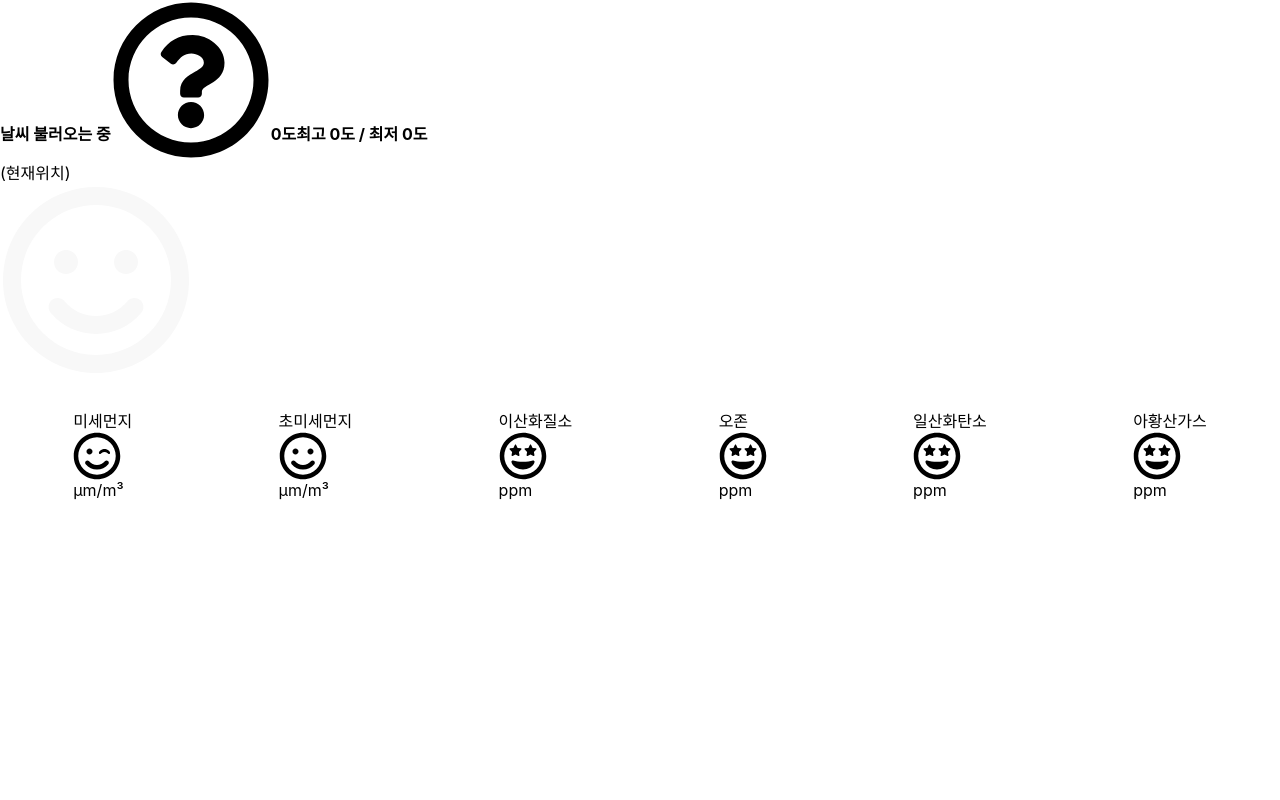
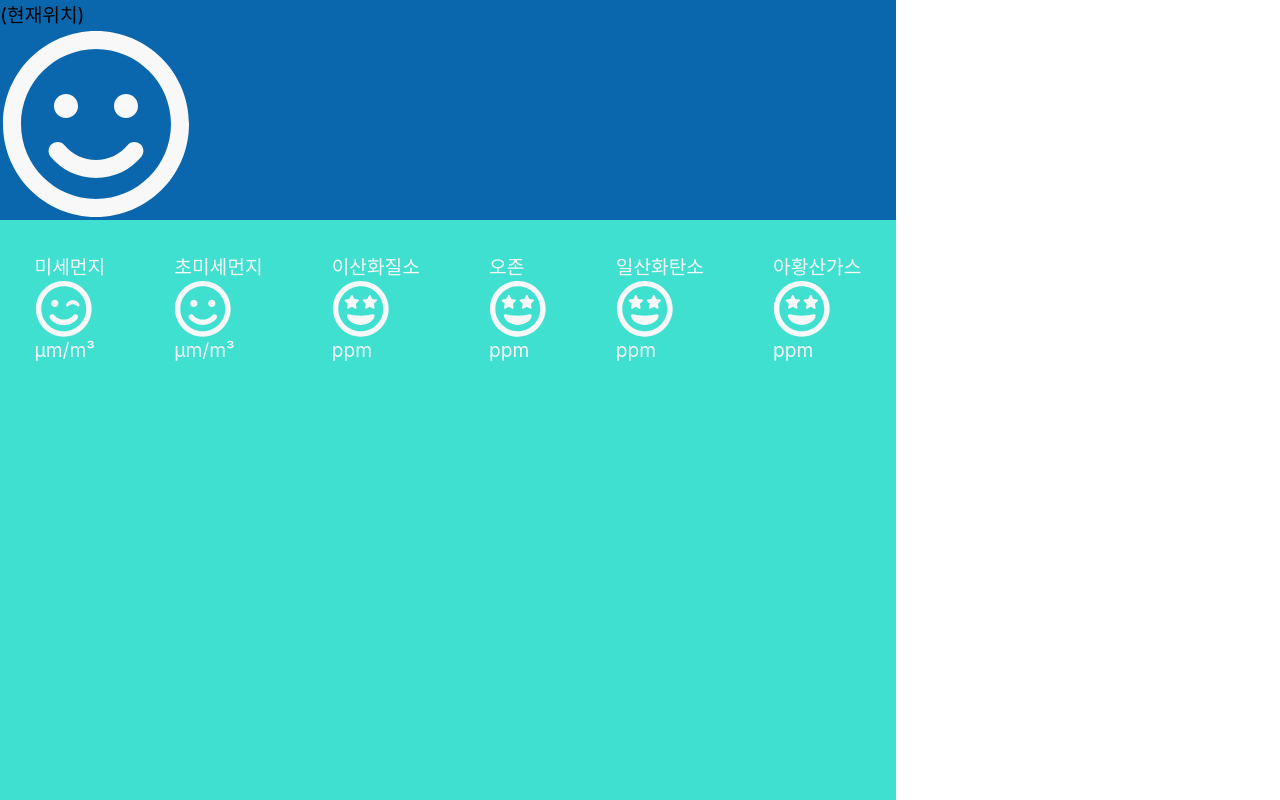
Before and after one commit to keemtj/project-misemise, a React (Create React App) app: page / in a window 1280 px wide. Built offline with nearby package versions, Linux system fonts and the light colour scheme; no server answers; the HTML template or start-up script is replaced by a standard one.

Commit message:
conf: css styling

```diff
--- a/src/App.js
+++ b/src/App.js
@@ -1,6 +1,6 @@
 import React from 'react';
 import { AppContextProvider } from './Context/AppContext';
-import Weather from './Pages/Weather';
+// import Weather from './Pages/Weather';
 import Dust from './Pages/Dust';
 // How to use fontawesome in react
 // import { faCheckSquare, faSpinner } from "@fortawesome/free-solid-svg-icons";
@@ -9,7 +9,7 @@ import Dust from './Pages/Dust';
 function App() {
   return (
     <AppContextProvider>
-      <Weather />
+      {/* <Weather /> */}
       <Dust />
     </AppContextProvider>
   );
--- a/src/Components/Organisms/MainDustState.js
+++ b/src/Components/Organisms/MainDustState.js
@@ -1,6 +1,7 @@
 import React, { useContext } from 'react';
 import { AppContext } from '../../Context/AppContext';
 import { Smile } from '../../Util/faIcon';
+import './style/MainDustState.css';
 
 const MainDustState = () => {
   const context = useContext(AppContext);
@@ -10,10 +11,8 @@ const MainDustState = () => {
   const localIndex = dustData.findIndex((d) => d.MSRSTE_NM === '성동구');
   const localDustPM10 = dustData[localIndex] ? dustLevel(dustData[localIndex].PM10) : '';
 
-  console.log(localDustPM10);
-
   return (
-    <div>
+    <div className="main-dust-state">
       <div>(현재위치)</div>
       <div>{addr}</div>
       <div>{dustData[localIndex] ? dustData[localIndex].MSRDT : ''}</div>
--- /dev/null
+++ b/src/Components/Organisms/style/MainDustState.css
@@ -0,0 +1,5 @@
+/* MainDustState */
+.main-dust-state {
+  background-color: #0a67ad;
+  color: black;
+}
--- a/src/Components/Organisms/style/organismStyleSample.css
+++ /dev/null
@@ -1 +0,0 @@
-/* organismStyleSample */
--- /dev/null
+++ b/src/Components/Templates/style/DustTemplate.css
@@ -0,0 +1 @@
+/* DustTemplate */
--- a/src/Components/Templates/style/templateStyleSample.css
+++ /dev/null
@@ -1 +0,0 @@
-/* templateStyleSample */
--- a/src/Pages/Dust.js
+++ b/src/Pages/Dust.js
@@ -1,6 +1,7 @@
 import React, { useContext } from 'react';
 import { AppContext } from '../Context/AppContext';
 import DustTemplate from '../Components/Templates/DustTemplate';
+import './style/Dust.css';
 
 const Dust = () => {
   const dustContext = useContext(AppContext);
@@ -9,7 +10,7 @@ const Dust = () => {
   console.log('[dustState]', dustState);
 
   return (
-    <div>
+    <div className="dust-page">
       <DustTemplate />
     </div>
   );
--- /dev/null
+++ b/src/Pages/style/Dust.css
@@ -0,0 +1,8 @@
+/* Dust */
+.dust-page {
+  background-color: #40e0d0;
+  width: 70vw;
+  height: 100vh;
+  color: #f8f8f8;
+  font-size: 1.2rem;
+}
--- a/src/Pages/style/pageStyleSample.css
+++ /dev/null
@@ -1 +0,0 @@
-/* pageStyleSample */
```
